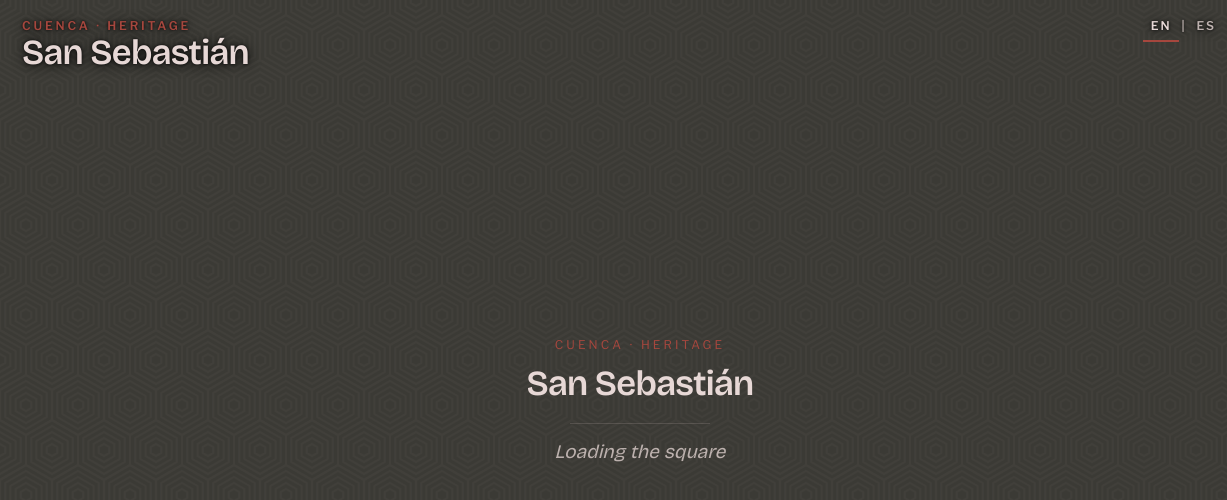
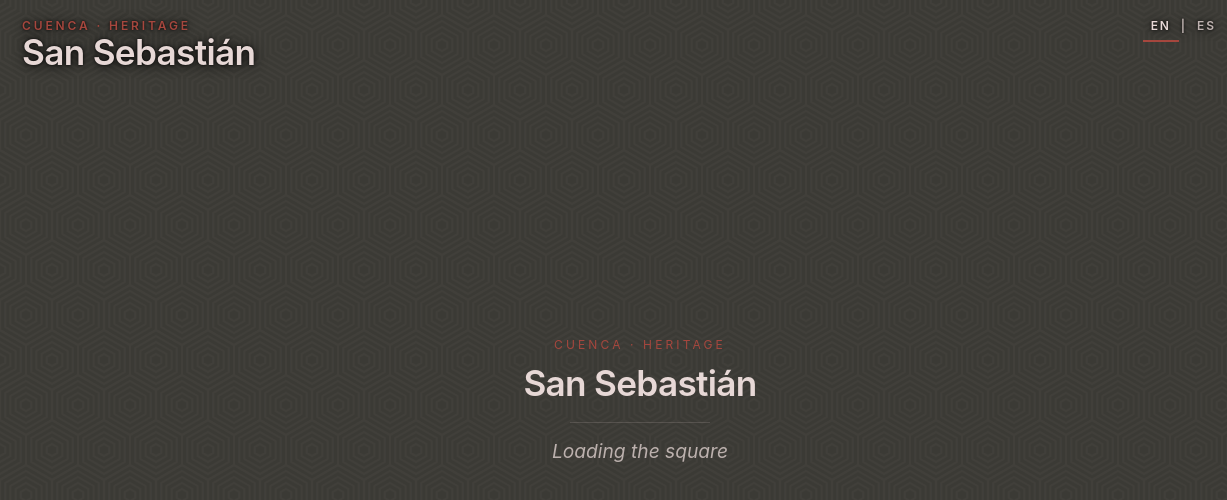
Before and after one commit to cebx3001/Gaussian-AR, a website built with Vite: page index.html in a window 1280 px wide. Shown: the full height of the page, 0-1227 px from the left. Built offline with nearby package versions, Linux system fonts and the light colour scheme; what @playcanvas/supersplat-viewer, playcanvas would draw is missing.

Commit message:
Refine editorial typography

```diff
--- a/index.html
+++ b/index.html
@@ -9,7 +9,7 @@
         <link rel="preconnect" href="https://fonts.gstatic.com" crossorigin />
         <link
             rel="stylesheet"
-            href="https://fonts.googleapis.com/css2?family=Bricolage+Grotesque:opsz,wght@12..96,400..700&family=Libre+Franklin:wght@300;400;500;600&display=swap"
+            href="https://fonts.googleapis.com/css2?family=IBM+Plex+Mono:wght@400;500;600&family=Space+Grotesk:wght@400;500;600;700&display=swap"
         />
         <title>San Sebastián · Cuenca</title>
     </head>
```
